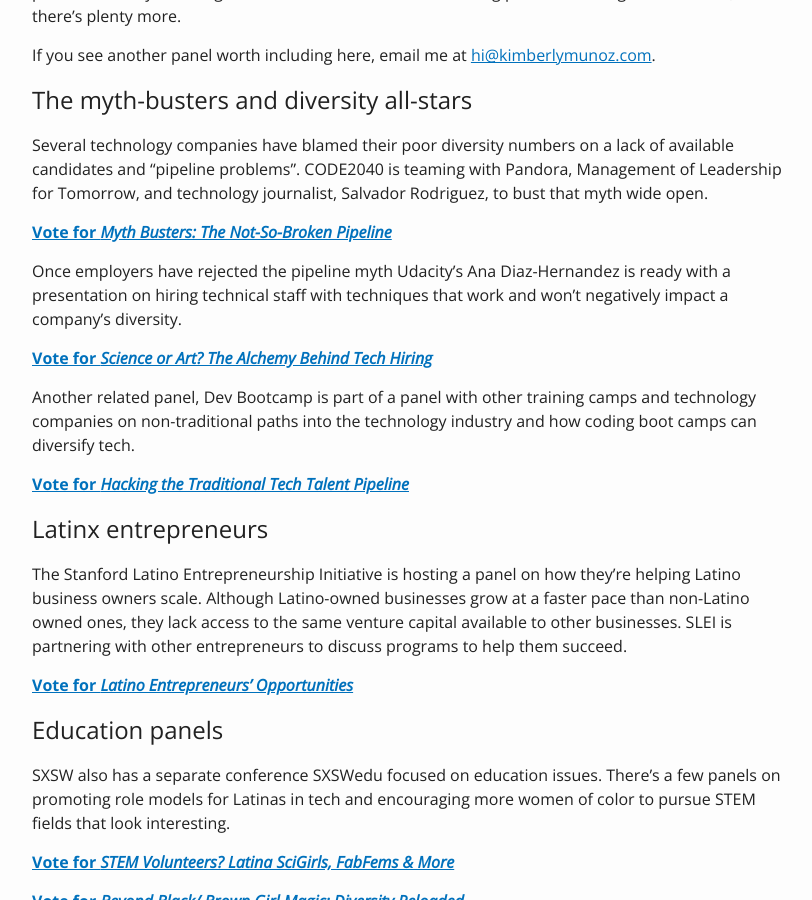
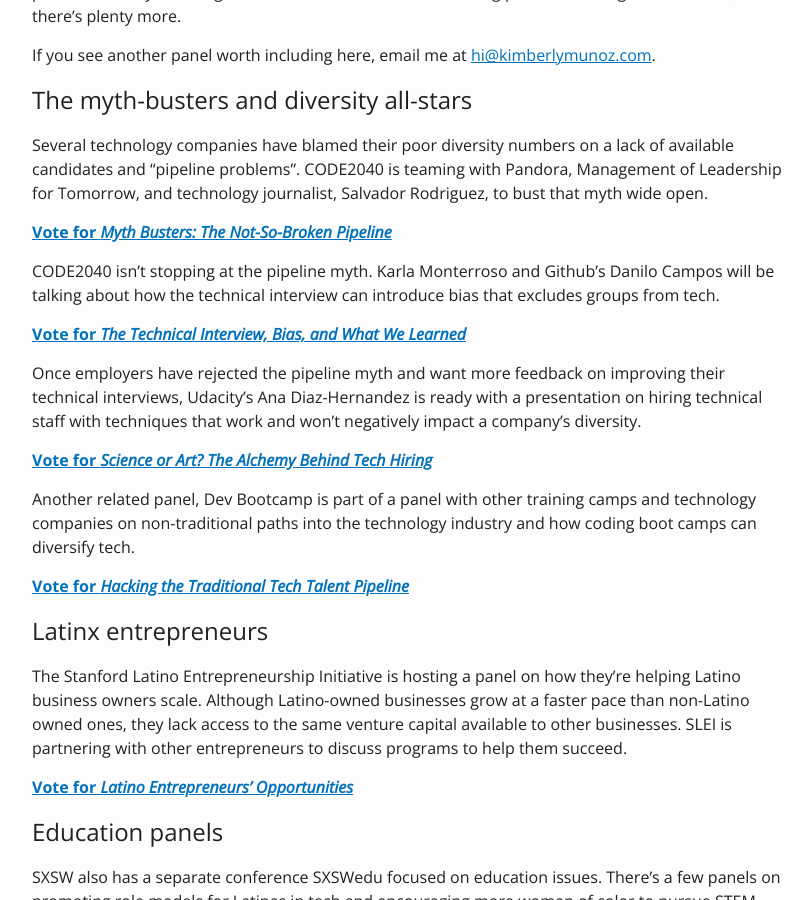
Before and after one commit to KimberlyMunoz/KimberlyMunoz.github.io, a Jekyll site: the page built from _posts/2016-08-11-send-latinx-speakers-to-sxsw.md, in a window 1280 px wide and 900 px high, scrolled down 728 px. Shown: the whole window, without its empty margins (233-1045 px from the left). Built offline with Jekyll 4.4.1, drawn with Linux system fonts in a browser that asks for light colours.

Commit message:
Added Karla's Panel

```diff
--- a/_posts/2016-08-11-send-latinx-speakers-to-sxsw.md
+++ b/_posts/2016-08-11-send-latinx-speakers-to-sxsw.md
@@ -34,7 +34,14 @@
 
 **[Vote for _Myth Busters: The Not-So-Broken Pipeline_](http://panelpicker.sxsw.com/vote/66392)**
 
-Once employers have rejected the pipeline myth Udacity's Ana Diaz-Hernandez is ready with a presentation
+CODE2040 isn't stopping at the pipeline myth. Karla Monterroso and
+Github's Danilo Campos will be talking about how the technical interview
+can introduce bias that excludes groups from tech.
+
+**[Vote for _The Technical Interview, Bias, and What We Learned_](http://panelpicker.sxsw.com/vote/63552)**
+
+Once employers have rejected the pipeline myth and want more feedback on improving their technical interviews,
+Udacity's Ana Diaz-Hernandez is ready with a presentation
 on hiring technical staff with techniques that work and won't negatively impact a company's diversity.
 
 **[Vote for _Science or Art? The Alchemy Behind Tech Hiring_](http://panelpicker.sxsw.com/vote/67458)**
```
